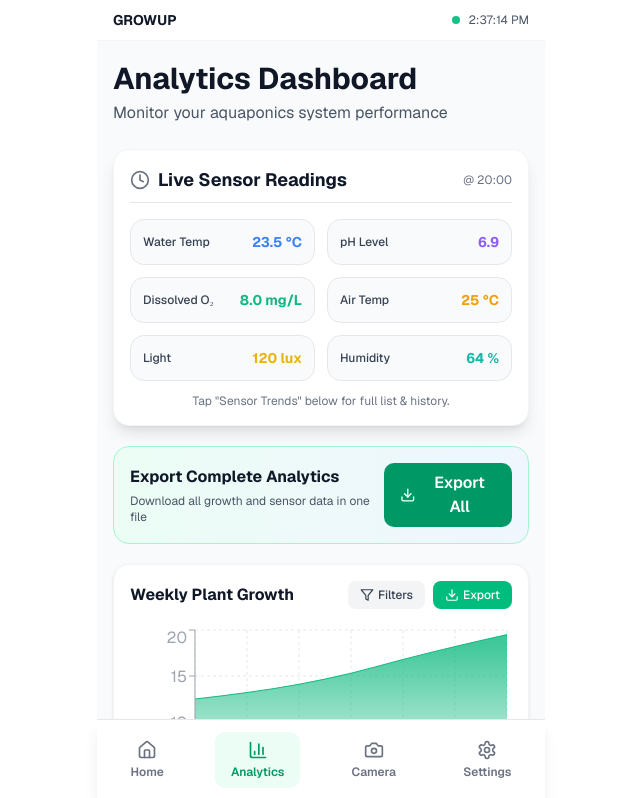
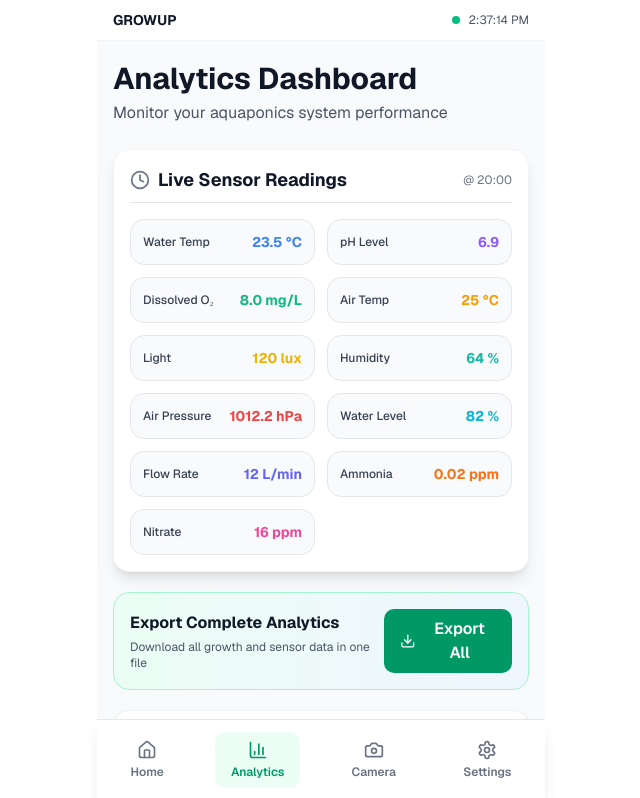
Before and after one commit to kitkato3/GrowUp_FrontEnd, a Next.js app: page /analytics in a window 1280 px wide. Shown: the top 798 px of the page, without its empty margins (319-959 px from the left). Built offline with nearby package versions, Linux system fonts and the light colour scheme.

Commit message:
live all snsor readings

```diff
--- a/app/(routes)/analytics/page.tsx
+++ b/app/(routes)/analytics/page.tsx
@@ -106,10 +106,10 @@ const BottomNavigation = () => {
   );
 };
 
-/* NEW FEATURE: Sensor Readings Table Component */
+/* NEW FEATURE: Sensor Readings Table Component (Now displays ALL sensors) */
 const SensorReadingsTable: React.FC<{ latestData: SensorTrendRow }> = ({ latestData }) => {
-  // Only display the first 6 most critical sensors in the table
-  const displayConfig = sensorConfig.slice(0, 6);
+  // *** MODIFIED: Removed slicing to include all sensors as requested by the user ***
+  const displayConfig = sensorConfig;
 
   return (
     <div className="bg-white rounded-2xl p-4 shadow-lg border border-gray-100">
@@ -124,7 +124,6 @@ const SensorReadingsTable: React.FC<{ latestData: SensorTrendRow }> = ({ latestD
             key={sensor.key}
             className="p-3 rounded-xl bg-gray-50 border border-gray-200 flex items-center justify-between"
           >
-            {/* Removing sensor module name from display for cleaner UI */}
             <span className="text-xs font-medium text-gray-700">{sensor.name.split('(')[0].trim()}</span>
             <span className="text-sm font-bold" style={{ color: sensor.color }}>
               {sensor.format(latestData[sensor.key])} {sensor.unit}
@@ -132,7 +131,6 @@ const SensorReadingsTable: React.FC<{ latestData: SensorTrendRow }> = ({ latestD
           </div>
         ))}
       </div>
-      <p className="text-xs text-gray-500 mt-3 text-center">Tap "Sensor Trends" below for full list & history.</p>
     </div>
   );
 };
@@ -297,7 +295,7 @@ export default function Analytics() {
 
         <div className="space-y-5">
 
-          {/* 1. Live Sensor Readings Table */}
+          {/* 1. Live Sensor Readings Table (Now includes ALL sensors) */}
           <SensorReadingsTable latestData={latestSensorReading} />
 
           {/* EXPORT ALL BUTTON */}
```
